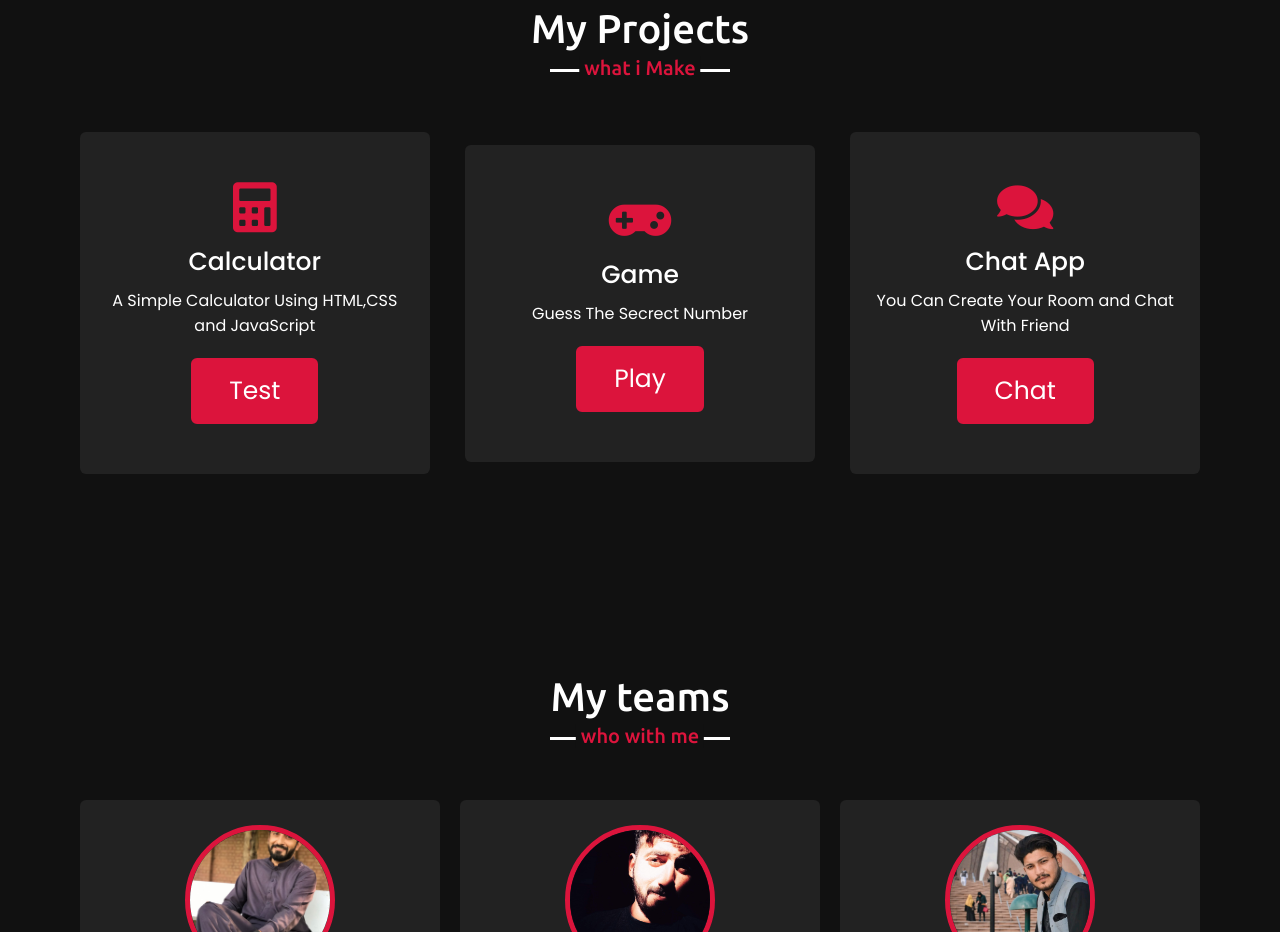
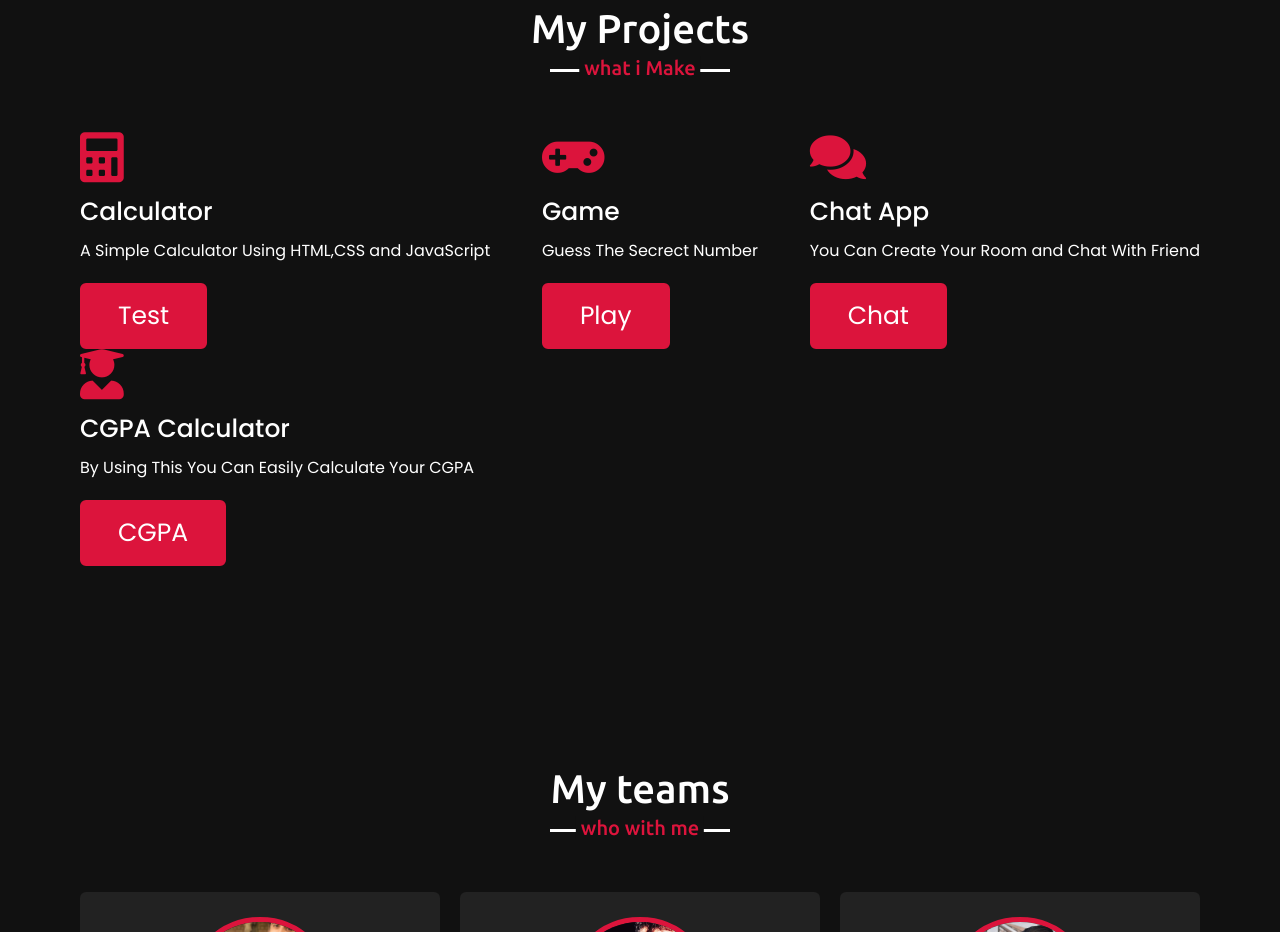
Before and after one commit to Bilalarham/bilalarham.github.io, a plain HTML site: page index.html in a window 1280 px wide. Shown: the part 2820-3752 px from the top of the page. Drawn offline with nearby package versions, Linux system fonts and the light colour scheme.

Commit message:
cv and css chnge

```diff
--- a/index.html
+++ b/index.html
@@ -179,7 +179,14 @@
                     <a href="https://chatapp-v2.herokuapp.com/" target="__blank">Chat</a>
                 </div>
             </div>
-
+            <div class="card">
+                <div class="box">
+                    <i class="fas fa-user-graduate"></i>
+                    <div class="text">CGPA Calculator</div>
+                    <p>By Using This You Can Easily Calculate Your CGPA</p>
+                    <a href="https://bilalarham2.github.io/cgpacalculator.github.io/" target="__blank">CGPA</a>
+                </div>
+            </div>
            </div>
         </div>
     </div>
--- a/style.css
+++ b/style.css
@@ -260,16 +260,18 @@ section .title::after{
 }
 
 /* services section styling */
-.services, .teams{
+.services, .teams,.projects{
     color:#fff;
     background: #111;
 }
 .services .title::before,
-.teams .title::before{
+.teams .title::before,
+.projects .title::before{
     background: #fff;
 }
 .services .title::after,
-.teams .title::after{
+.teams .title::after,
+.projects .title::after{
     background: #111;
     content: "what i provide";
 }
@@ -381,25 +383,9 @@ section .title::after{
     width: 70%;
 }
 /* Projects section styling */
-.projects{
-    color:#fff;
-    background: #111;
-}
-.projects .title::before{
-    background: #fff;
-}
 .projects .title::after{
     background: #111;
     content: "what i Make";
-}
-.projects .proj-content .card{
-    width: calc(33% - 20px);
-    background: #222;
-    text-align: center;
-    border-radius: 6px;
-    padding: 50px 25px;
-    cursor: pointer;
-    transition: all 0.3s ease;
 }
 .projects .proj-content .card .box{
     transition: all 0.3s ease;
@@ -421,6 +407,7 @@ section .title::after{
     margin: 10px 0 7px 0;
 }
 .card .box a{
+    align-items: inherit;
     display: inline-block;
     background: crimson;
     color: #fff;
@@ -436,6 +423,7 @@ section .title::after{
     color: #fff;
     background: none;
 }
+
 /* teams section styling */
 .teams .title::after{
     content: "who with me";
```
Also changed, not shown: 1 other file.
